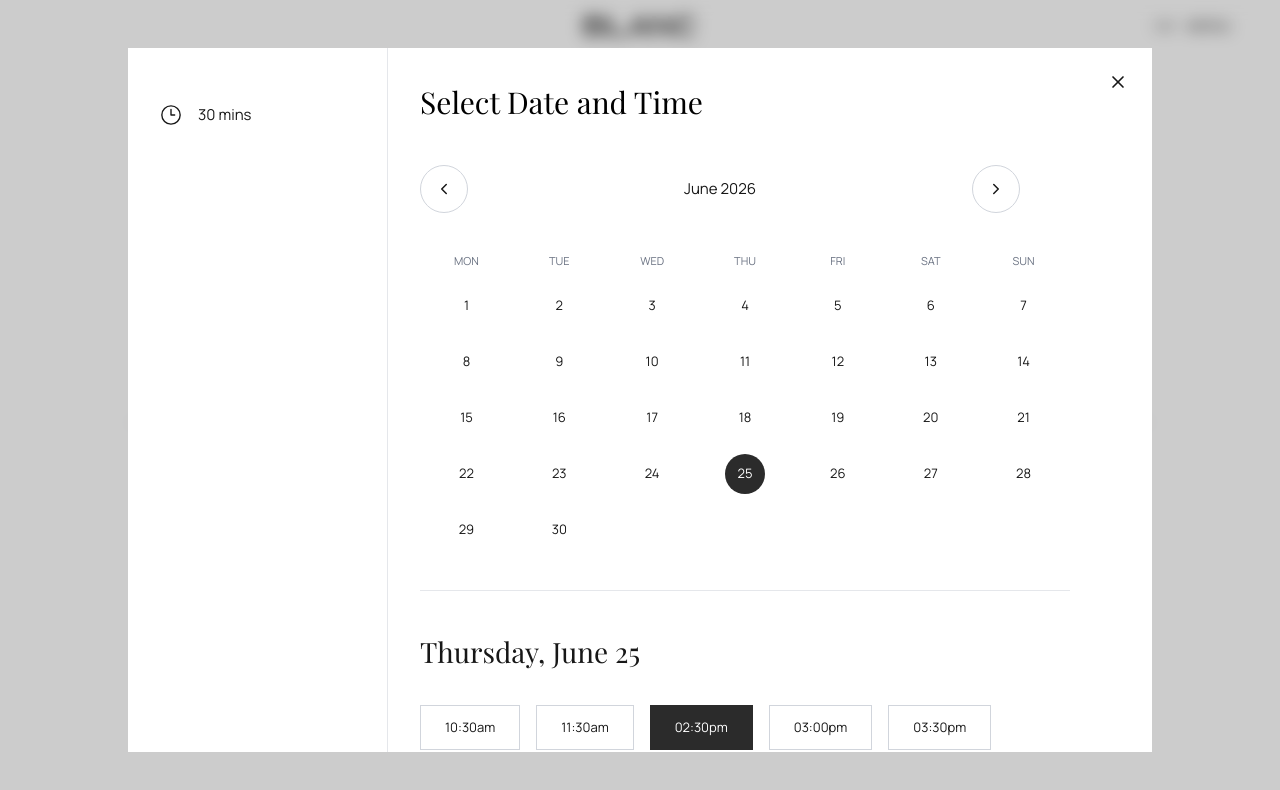
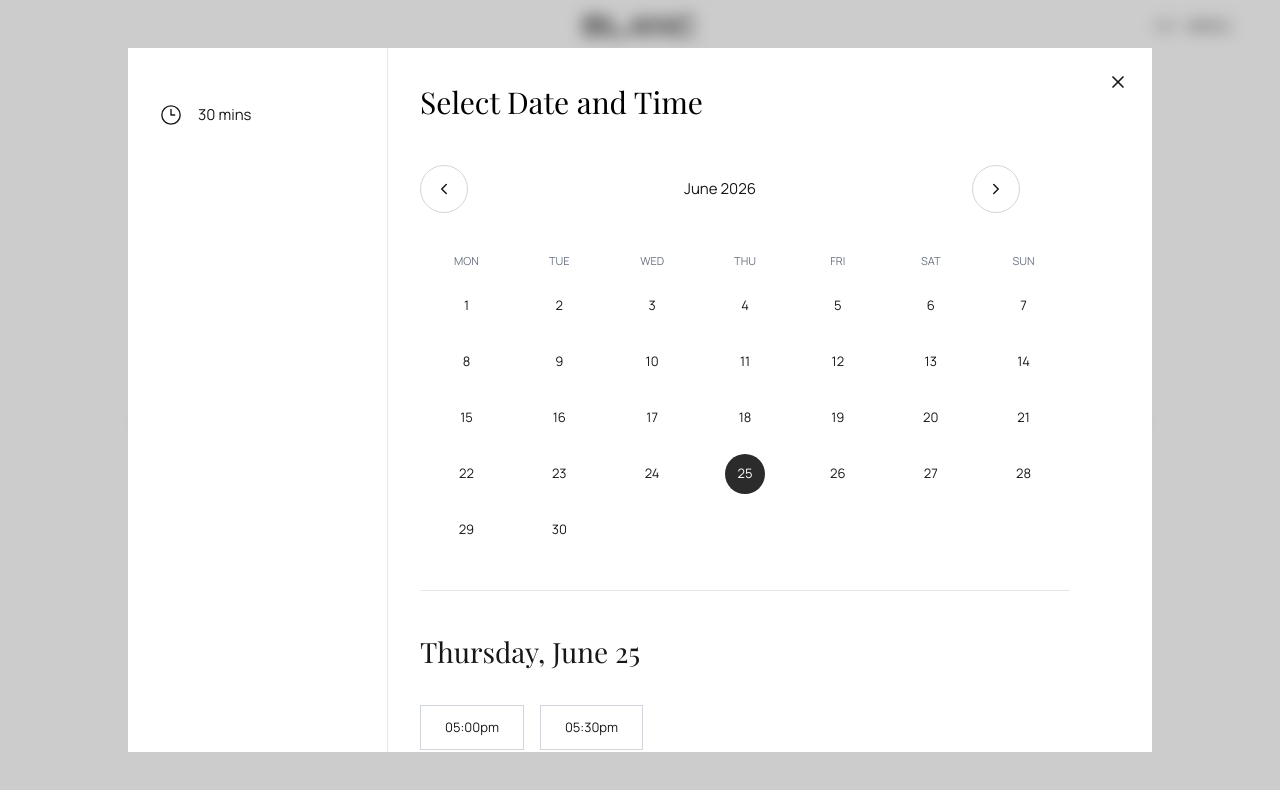
Before and after one commit to Ladwa14/blanc-website, a Next.js app: page / in a window 1280 px wide. Both pictures are taken after a click on the button "BOOK A CONSULTATION →". Shown: the part 1785-2575 px from the top of the page. Built offline with nearby package versions, Linux system fonts and the light colour scheme; a web font is replaced by a local one.

Commit message:
date code changed to live settings in form

```diff
--- a/app/sections/Footer.tsx
+++ b/app/sections/Footer.tsx
@@ -60,6 +60,23 @@ const months = [
     "05:30pm",
   ];
 
+  const convertToMinutes = (time: string) => {
+  const match = time.match(/(\d+):(\d+)(am|pm)/i);
+
+  if (!match) return 0;
+
+  let hour = parseInt(match[1], 10);
+  const minute = parseInt(match[2], 10);
+  const period = match[3].toLowerCase();
+
+  if (period === "pm" && hour !== 12) hour += 12;
+  if (period === "am" && hour === 12) hour = 0;
+
+  return hour * 60 + minute;
+};
+
+
+
 const daysInMonth = new Date(
   currentYear,
   currentMonth + 1,
@@ -79,6 +96,22 @@ const calendarDays = Array.from(
   (_, i) => i + 1
 );
 
+
+const now = new Date();
+
+const isToday =
+  selectedDate === today.getDate() &&
+  currentMonth === today.getMonth() &&
+  currentYear === today.getFullYear();
+
+const currentMinutes =
+  now.getHours() * 60 + now.getMinutes();
+
+const availableTimes = isToday
+  ? times.filter(
+      (time) => convertToMinutes(time) > currentMinutes
+    )
+  : times;
 
 
 const prevMonth = () => {
@@ -482,8 +515,16 @@ const handleSubmit = async () => {
   })}
 </h3>
 
-                        <div className="flex flex-wrap gap-4">
-                          {times.map((time) => (
+{availableTimes.length === 0 && (
+  <p className="font-manrope text-[14px] text-gray-500 mb-4">
+    No slots available for today.
+  </p>
+)}
+
+
+                        {availableTimes.length > 0 && (
+  <div className="flex flex-wrap gap-4">
+                          {availableTimes.map((time) => (
                             <button
                               key={time}
                               onClick={() => setSelectedTime(time)}
@@ -496,7 +537,8 @@ const handleSubmit = async () => {
                               {time}
                             </button>
                           ))}
-                        </div>
+                       </div>
+)}
 
                         {/* TIMEZONE */}
 
```
